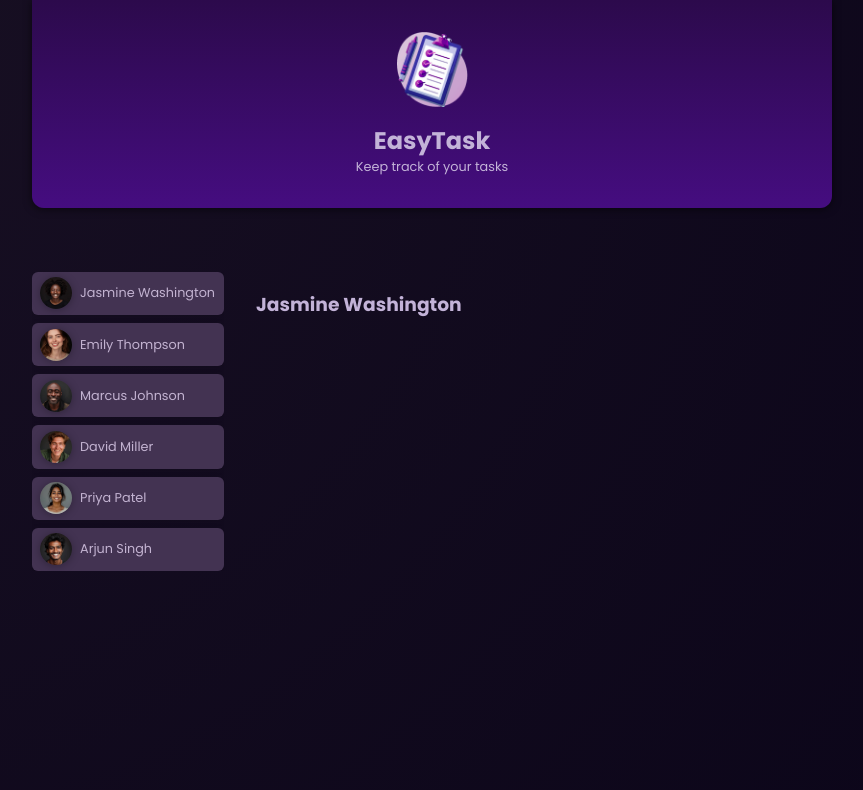
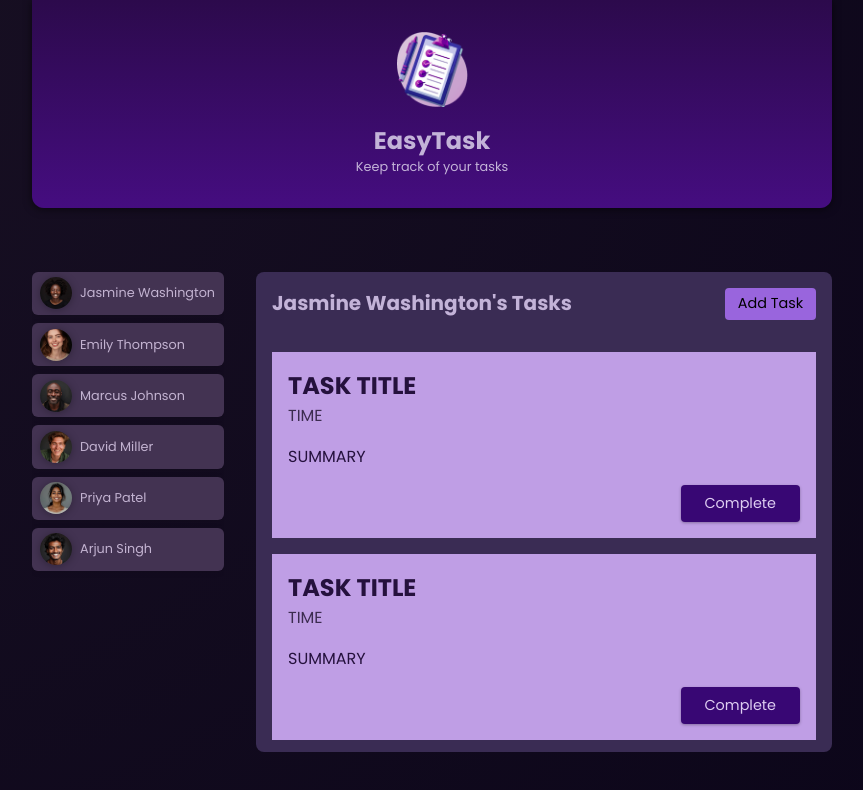
Before and after one commit to HlibPavlyk/my-angular-app, an Angular app: page / in a window 1280 px wide. Both pictures are taken after a click on the button "Jasmine Washington". Shown: the top 790 px of the page, without its empty margins (208-1071 px from the left). Built offline with nearby package versions, Linux system fonts and the light colour scheme.

Commit message:
feat: add task component
- add new nested component
- edit tasks component

```diff
--- a/src/app/app.component.html
+++ b/src/app/app.component.html
@@ -9,7 +9,10 @@
     }
   </ul>
 
-  <app-task
-    [name]="selectedUser ? selectedUser.name : ''"
-  />
+  @if (selectedUser){
+    <app-tasks [name]="selectedUser.name" />
+  }
+  @else {
+    <p id="fallback">Please select a user!</p>
+  }
 </main>
--- a/src/app/app.component.ts
+++ b/src/app/app.component.ts
@@ -3,19 +3,19 @@ import { RouterOutlet } from '@angular/router';
 import {HeaderComponent} from "./header/header.component";
 import {UserComponent} from "./user/user.component";
 import { DUMMY_USERS} from "./dummy-users";
-import {TaskComponent} from "./task/task.component";
+import {TasksComponent} from "./tasks/tasks.component";
 
 @Component({
   selector: 'app-root',
   standalone: true,
-  imports: [RouterOutlet, HeaderComponent, UserComponent, TaskComponent],
+  imports: [RouterOutlet, HeaderComponent, UserComponent, TasksComponent],
   templateUrl: './app.component.html',
   styleUrl: './app.component.css'
 })
 export class AppComponent {
   title = 'my-angular-app';
   users = DUMMY_USERS;
-  selectedUserId = 'u1';
+  selectedUserId?: string;
 
   get selectedUser() {
     return this.users.find(user => user.id === this.selectedUserId)!;
--- a/src/app/task/task.component.html
+++ /dev/null
@@ -1 +0,0 @@
-<h3>{{ name }}</h3>
--- /dev/null
+++ b/src/app/tasks/task/task.component.css
@@ -0,0 +1,37 @@
+article {
+  padding: 1rem;
+  color: #25113d;
+  background-color: #bf9ee5;
+}
+
+h2 {
+  margin: 0;
+}
+
+time {
+  color: #3c2c50;
+}
+
+.actions {
+  text-align: right;
+  margin: 0;
+}
+
+.actions button {
+  font: inherit;
+  font-size: 0.9rem;
+  cursor: pointer;
+  background-color: #380774;
+  color: #decdf2;
+  border-radius: 4px;
+  padding: 0.5rem 1.5rem;
+  border: none;
+  box-shadow: 0 1px 3px rgba(0, 0, 0, 0.3);
+  transition: all 0.3s ease;
+}
+
+.actions button:hover,
+.actions button:active {
+  background-color: #4a0774;
+  box-shadow: 0 1px 6px rgba(0, 0, 0, 0.3);
+}
--- /dev/null
+++ b/src/app/tasks/task/task.component.html
@@ -0,0 +1,8 @@
+<article>
+  <h2>TASK TITLE</h2>
+  <time>TIME</time>
+  <p>SUMMARY</p>
+  <p class="actions">
+    <button>Complete</button>
+  </p>
+</article>
--- a/src/app/task/task.component.ts
+++ b/src/app/tasks/task/task.component.ts
@@ -1,4 +1,4 @@
-import {Component, Input} from '@angular/core';
+import { Component } from '@angular/core';
 
 @Component({
   selector: 'app-task',
@@ -8,6 +8,5 @@ import {Component, Input} from '@angular/core';
   styleUrl: './task.component.css'
 })
 export class TaskComponent {
-  @Input() name?: string;
 
 }
--- /dev/null
+++ b/src/app/tasks/tasks.component.css
@@ -0,0 +1,63 @@
+#tasks {
+  padding: 1rem;
+  border-radius: 8px;
+  max-height: 60vh;
+  overflow: auto;
+  background-color: #3a2c54;
+}
+
+header {
+  display: flex;
+  justify-content: space-between;
+  align-items: flex-start;
+  margin-bottom: 2rem;
+  gap: 1rem;
+}
+
+h2 {
+  margin: 0;
+  font-size: 0.9rem;
+  width: 60%;
+  text-wrap: balance;
+}
+
+menu {
+  margin: 0;
+  padding: 0;
+}
+
+menu button {
+  font: inherit;
+  cursor: pointer;
+  background-color: #9965dd;
+  border-radius: 4px;
+  border: none;
+  padding: 0.35rem 0.8rem;
+  font-size: 0.9rem;
+}
+
+menu button:hover,
+menu button:active {
+  background-color: #a565dd
+}
+
+ul {
+  list-style: none;
+  margin: 1rem 0;
+  padding: 0;
+  display: flex;
+  flex-direction: column;
+  gap: 1rem;
+  max-height: 50vh;
+  overflow: auto;
+}
+
+@media (min-width: 768px) {
+  h2 {
+    font-size: 1.25rem;
+  }
+
+  menu {
+    width: auto;
+  }
+}
--- /dev/null
+++ b/src/app/tasks/tasks.component.html
@@ -0,0 +1,20 @@
+<section id="tasks">
+  <header>
+    <h2>{{ name }}'s Tasks</h2>
+    <menu>
+      <button>Add Task</button>
+    </menu>
+  </header>
+
+  <ul>
+    <li>
+      <app-task/>
+    </li>
+    <li>
+      <app-task/>
+    </li>
+    <li>
+      <app-task/>
+    </li>
+  </ul>
+</section>
```
Also changed, not shown: src/app/tasks/tasks.component.ts (added, +16 -0 lines), src/app/task/task.component.css (deleted).
